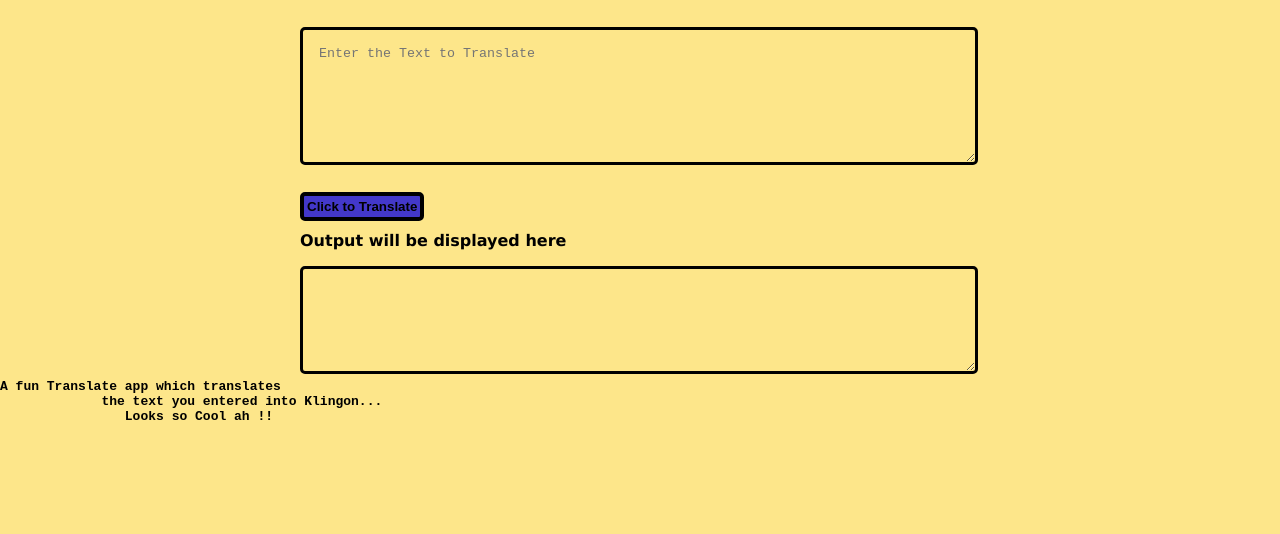
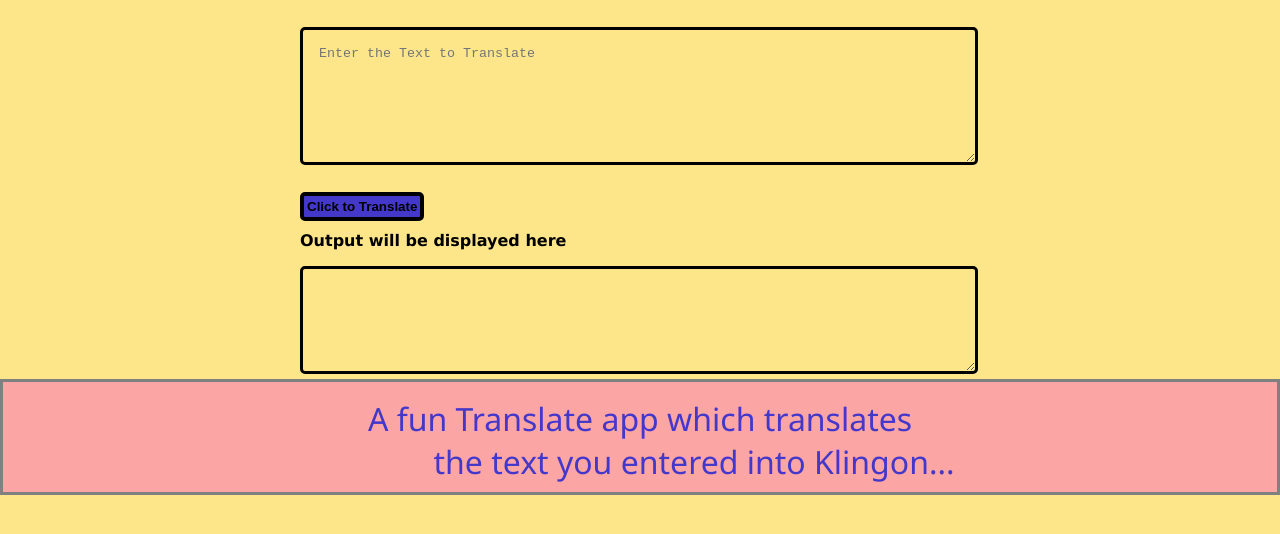
Before and after one commit to ajaykumar4421/NeogCamp-Assignment-Seven, a plain HTML site: page index.html in a window 1280 px wide. Shown: the part 104-638 px from the top of the page. Drawn offline with Linux system fonts and the light colour scheme.

Commit message:
fix - footer text

```diff
--- a/index.html
+++ b/index.html
@@ -5,7 +5,7 @@
     <meta http-equiv="X-UA-Compatible" content="IE=edge">
     <meta name="viewport" content="width=<device-width>, initial-scale=1.0">
     <link rel="stylesheet" type="text/css" href="CSS/style.css">
-    <link rel="preconnect" href="https://fonts.gstatic.com" crossorigin>
+    <link rel="preconnect" href="https://fonts.googleapis.com">
     <title>Banana Translate</title>
 </head>
 <body>
@@ -31,9 +31,8 @@
     </section>
 
     <footer>
-        <div class="footer-text"><pre style="font-weight: bolder;">A fun Translate app which translates
-             the text you entered into Klingon...
-                Looks so Cool ah !!</pre></div>
+        <div class="footer-text"><pre class="footer-text --pre">A fun Translate app which translates
+             the text you entered into Klingon...</pre></div>
     </footer>
 
     <script src="JS/script.js" type="text/javascript"></script>
```
